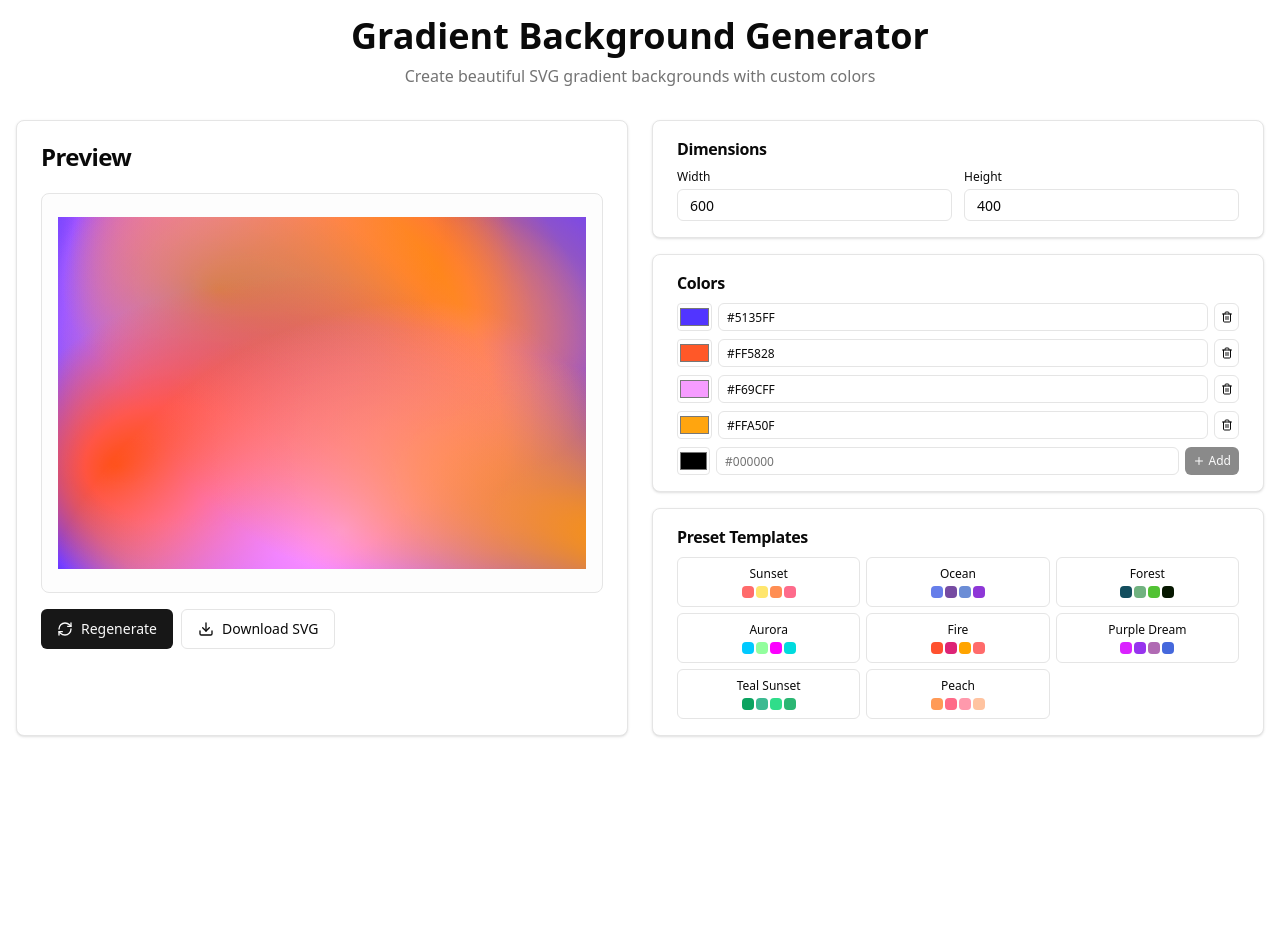
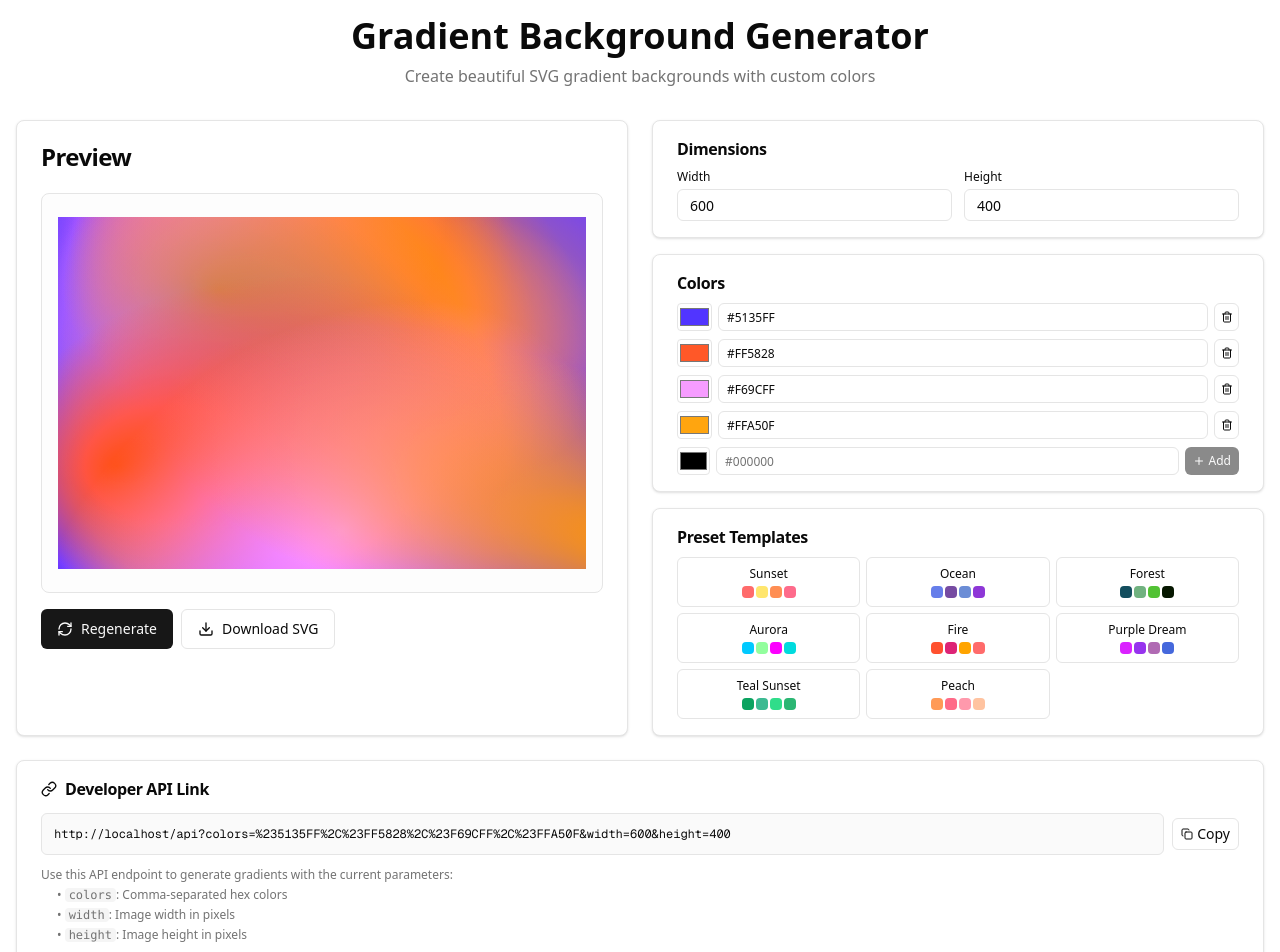
Before and after one commit to nuclearrockstone/gradient-background-gengrator, a Next.js app: page / in a window 1280 px wide. Shown: the top 952 px of the page. Before the commit the page ends 800 px from the top, so only its background shows below. Built offline with nearby package versions, Linux system fonts and the light colour scheme.

Commit message:
feat:添加API链接

```diff
--- a/src/app/page.tsx
+++ b/src/app/page.tsx
@@ -6,7 +6,7 @@ import { Button } from '@/components/ui/button';
 import { Input } from '@/components/ui/input';
 import { useGradientGenerator } from '@/hooks/useGradientGenerator';
 import { colorPresets } from '@/lib/constants';
-import { Download, RefreshCw, Plus, Trash2 } from 'lucide-react';
+import { Download, RefreshCw, Plus, Trash2, Copy, Link } from 'lucide-react';
 
 export default function GradientGenerator() {
   const {
@@ -23,6 +23,7 @@ export default function GradientGenerator() {
   } = useGradientGenerator();
 
   const [newColor, setNewColor] = useState('');
+  const [apiLinkCopied, setApiLinkCopied] = useState(false);
 
   useEffect(() => {
     generateGradient();
@@ -48,8 +49,31 @@ export default function GradientGenerator() {
     }
   };
 
-  const applyPreset = (preset: typeof colorPresets[0]) => {
+const applyPreset = (preset: typeof colorPresets[0]) => {
     setColors(preset.colors);
+  };
+
+  const generateApiLink = () => {
+    const baseUrl = typeof window !== 'undefined'
+      ? `${window.location.origin}/api`
+      : '/api';
+    const params = new URLSearchParams({
+      colors: colors.join(','),
+      width: width.toString(),
+      height: height.toString()
+    });
+    return `${baseUrl}?${params.toString()}`;
+  };
+
+  const copyApiLink = async () => {
+    const apiLink = generateApiLink();
+    try {
+      await navigator.clipboard.writeText(apiLink);
+      setApiLinkCopied(true);
+      setTimeout(() => setApiLinkCopied(false), 2000);
+    } catch (err) {
+      console.error('Failed to copy API link:', err);
+    }
   };
 
   return (
@@ -214,8 +238,46 @@ export default function GradientGenerator() {
                 </div>
               </CardContent>
             </Card>
-          </div>
+</div>
         </div>
+
+        {/* API Link Section */}
+        <Card className="mt-6 shadow-sm">
+          <CardHeader className="pb-3 pt-4">
+            <CardTitle className="text-base flex items-center gap-2">
+              <Link className="w-4 h-4" />
+              Developer API Link
+            </CardTitle>
+          </CardHeader>
+          <CardContent className="pb-4">
+            <div className="space-y-3">
+              <div className="flex items-center gap-2">
+                <div className="flex-1">
+                  <div className="bg-muted/50 border rounded-md p-3 font-mono text-xs break-all">
+                    {generateApiLink()}
+                  </div>
+                </div>
+                <Button
+                  onClick={copyApiLink}
+                  variant="outline"
+                  size="sm"
+                  className="h-8 px-2 flex items-center gap-1"
+                >
+                  <Copy className="w-3 h-3" />
+                  {apiLinkCopied ? 'Copied!' : 'Copy'}
+                </Button>
+              </div>
+              <div className="text-xs text-muted-foreground">
+                <p>Use this API endpoint to generate gradients with the current parameters:</p>
+                <ul className="mt-1 space-y-1 ml-4">
+                  <li>• <code className="bg-muted px-1 rounded">colors</code>: Comma-separated hex colors</li>
+                  <li>• <code className="bg-muted px-1 rounded">width</code>: Image width in pixels</li>
+                  <li>• <code className="bg-muted px-1 rounded">height</code>: Image height in pixels</li>
+                </ul>
+              </div>
+            </div>
+          </CardContent>
+        </Card>
       </div>
     </div>
   );
```
